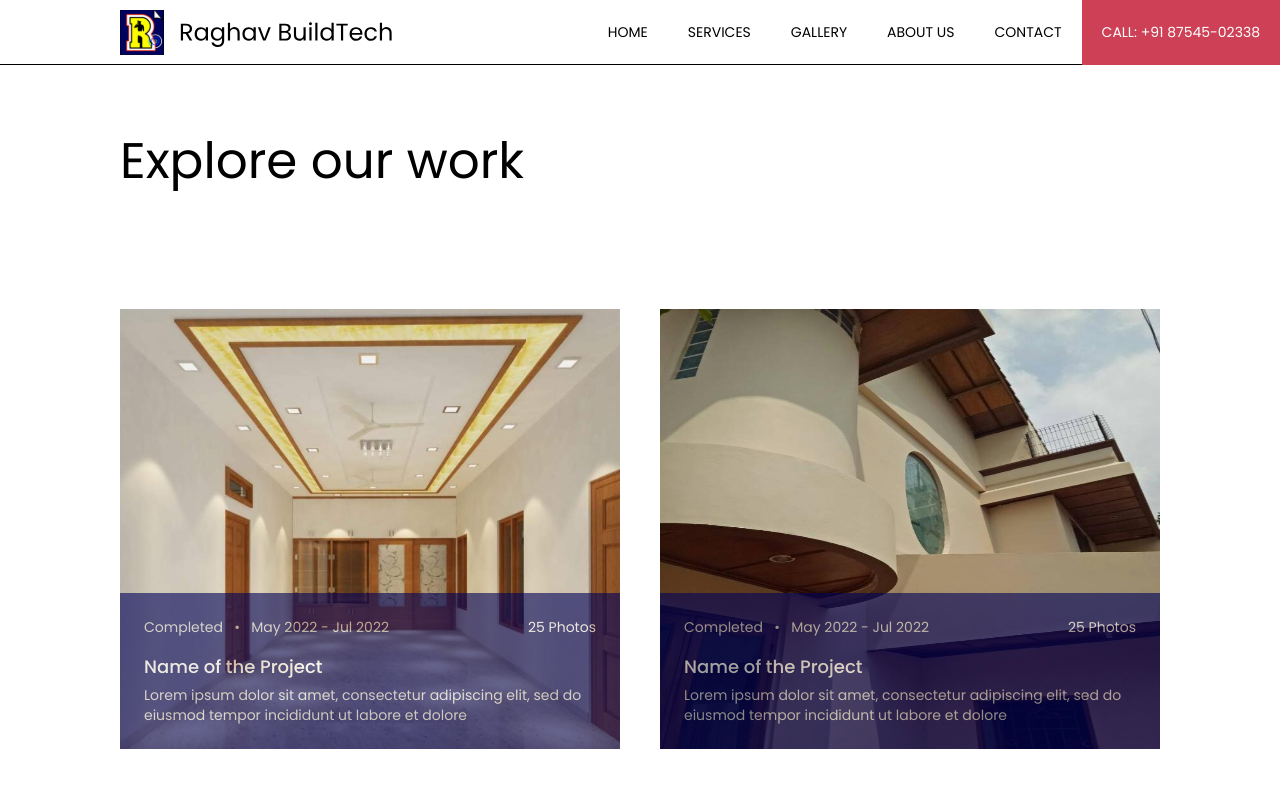
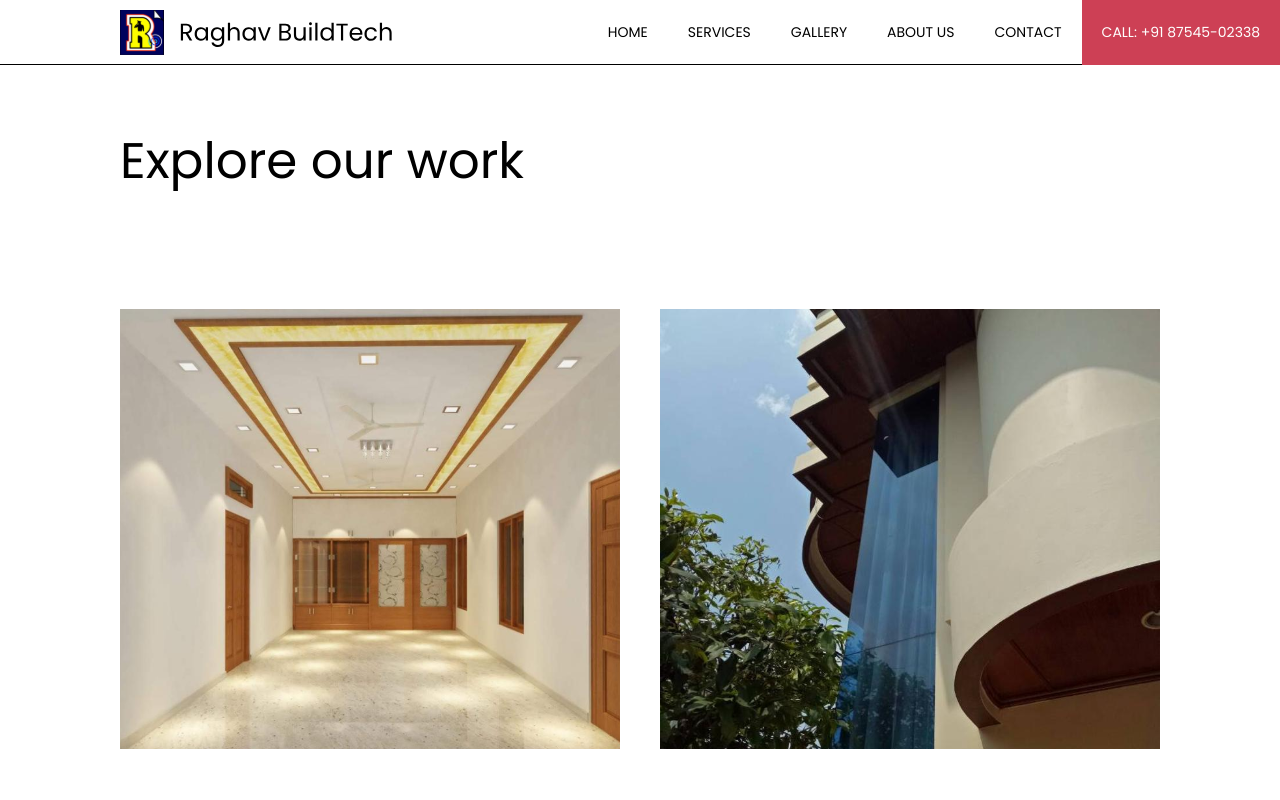
Before and after one commit to krunalpabari13/banao, a React (Create React App) app: page /gallery in a window 1280 px wide. Shown: the top 800 px of the page. Built offline with nearby package versions, Linux system fonts and the light colour scheme.

Commit message:
fix galler page image and add hover style

```diff
--- a/src/components/ImageGallery.tsx
+++ b/src/components/ImageGallery.tsx
@@ -1,44 +1,99 @@
-import React from 'react'
-import { useNavigate } from 'react-router-dom';
+import React, { useState } from "react";
+import { useNavigate } from "react-router-dom";
 import GalleryImag1 from "../assets/gallery/Img1.svg";
+import GalleryImag2 from "../assets/gallery/Img2.svg";
 import GalleryImag6 from "../assets/gallery/img6.jpeg";
 
 const ImageGallery = () => {
+  const [show, setShow] = useState(false);
+  const [show2, setShow2] = useState(false);
   const navigate = useNavigate();
 
   const navigateImageDetails = (id: any) => {
-    navigate(`/gallery/${id}`)
-  }
+    navigate(`/gallery/${id}`);
+  };
+
+  const showDetails = () => {
+    setShow(true);
+  };
+  const hideDetails = () => {
+    setShow(false);
+  };
+
+  const show2Details = () => {
+    setShow2(true);
+  };
+  const hide2Details = () => {
+    setShow2(false);
+  };
 
   return (
-    <div className='px-5 md:px-10 lg:px-[7.5rem] pb-5 md:pb-10 lg:pb-[7.5rem] pt-5 md:pt-10 lg:pt-[4.75rem]'>
-      <h1 className='font-normal text-3xl md:text-4xl lg:text-[3.125rem] mb-10 md:mb-16 lg:mb-32'>Explore our work</h1>
-      <div className='grid grid-cols-1 lg:grid-cols-2 gap-10'>
-        <div onClick={() => navigateImageDetails(1)} className='relative'>
+    <div className="px-5 md:px-10 lg:px-[7.5rem] pb-5 md:pb-10 lg:pb-[7.5rem] pt-5 md:pt-10 lg:pt-[4.75rem]">
+      <h1 className="font-normal text-3xl md:text-4xl lg:text-[3.125rem] mb-10 md:mb-16 lg:mb-32">
+        Explore our work
+      </h1>
+      <div className="grid grid-cols-1 lg:grid-cols-2 gap-10">
+        <div
+          onClick={() => navigateImageDetails(1)}
+          onMouseOver={showDetails}
+          onMouseOut={hideDetails}
+          className="relative"
+        >
           <img width="100%" src={GalleryImag1} alt="gallery image" />
-          <div className='absolute bottom-0 left-0 right-0 p-3 md:p-6 bg-[#000259] opacity-60'>
-            <div className='flex items-center justify-between mb-4'>
-              <p className='text-[#D8D8D8] text-sm'>Completed &nbsp; • &nbsp; May 2022 - Jul 2022</p>
-              <p className='text-white text-sm'>25 Photos</p>
+          <div
+            className={`absolute bottom-0 left-0 right-0 p-3 md:p-6 bg-[#000259] duration-500 ${
+              show ? "opacity-60" : "opacity-0"
+            }`}
+          >
+            <div className="flex items-center justify-between mb-4">
+              <p className="text-[#D8D8D8] text-sm">
+                Completed &nbsp; • &nbsp; May 2022 - Jul 2022
+              </p>
+              <p className="text-white text-sm">25 Photos</p>
             </div>
-            <h3 className='text-white font-medium text-lg mb-1'>Name of the Project</h3>
-            <p className='text-[#D8D8D8] text-sm'>Lorem ipsum dolor sit amet, consectetur adipiscing elit, sed do eiusmod tempor incididunt ut labore et dolore</p>
+            <h3 className="text-white font-medium text-lg mb-1">
+              Name of the Project
+            </h3>
+            <p className="text-[#D8D8D8] text-sm">
+              Lorem ipsum dolor sit amet, consectetur adipiscing elit, sed do
+              eiusmod tempor incididunt ut labore et dolore
+            </p>
           </div>
         </div>
-        <div onClick={() => navigateImageDetails(2)} className='relative'>
-          <img className='w-full h-[44.6rem] lg:h-[20.5rem] xl:h-[27.5rem] 2xl:h-[44.6rem]' src={GalleryImag6} alt="gallery image" />
-          <div className='absolute bottom-0 left-0 right-0 p-3 md:p-6 bg-[#000259] opacity-60'>
-            <div className='flex items-center justify-between mb-4'>
-              <p className='text-[#D8D8D8] text-sm'>Completed &nbsp; • &nbsp; May 2022 - Jul 2022</p>
-              <p className='text-white text-sm'>25 Photos</p>
+        <div
+          onClick={() => navigateImageDetails(2)}
+          onMouseOver={show2Details}
+          onMouseOut={hide2Details}
+          className="relative"
+        >
+          <img
+            width="100%"
+            src={GalleryImag2}
+            alt="gallery image"
+          />
+          <div
+            className={`absolute bottom-0 left-0 right-0 p-3 md:p-6 bg-[#000259] duration-500 ${
+              show2 ? "opacity-60" : "opacity-0"
+            }`}
+          >
+            <div className="flex items-center justify-between mb-4">
+              <p className="text-[#D8D8D8] text-sm">
+                Completed &nbsp; • &nbsp; May 2022 - Jul 2022
+              </p>
+              <p className="text-white text-sm">25 Photos</p>
             </div>
-            <h3 className='text-white font-medium text-lg mb-1'>Name of the Project</h3>
-            <p className='text-[#D8D8D8] text-sm'>Lorem ipsum dolor sit amet, consectetur adipiscing elit, sed do eiusmod tempor incididunt ut labore et dolore</p>
+            <h3 className="text-white font-medium text-lg mb-1">
+              Name of the Project
+            </h3>
+            <p className="text-[#D8D8D8] text-sm">
+              Lorem ipsum dolor sit amet, consectetur adipiscing elit, sed do
+              eiusmod tempor incididunt ut labore et dolore
+            </p>
           </div>
         </div>
       </div>
     </div>
-  )
-}
+  );
+};
 
-export default ImageGallery
+export default ImageGallery;
```
Also changed, not shown: src/assets/gallery/Img2.svg.
